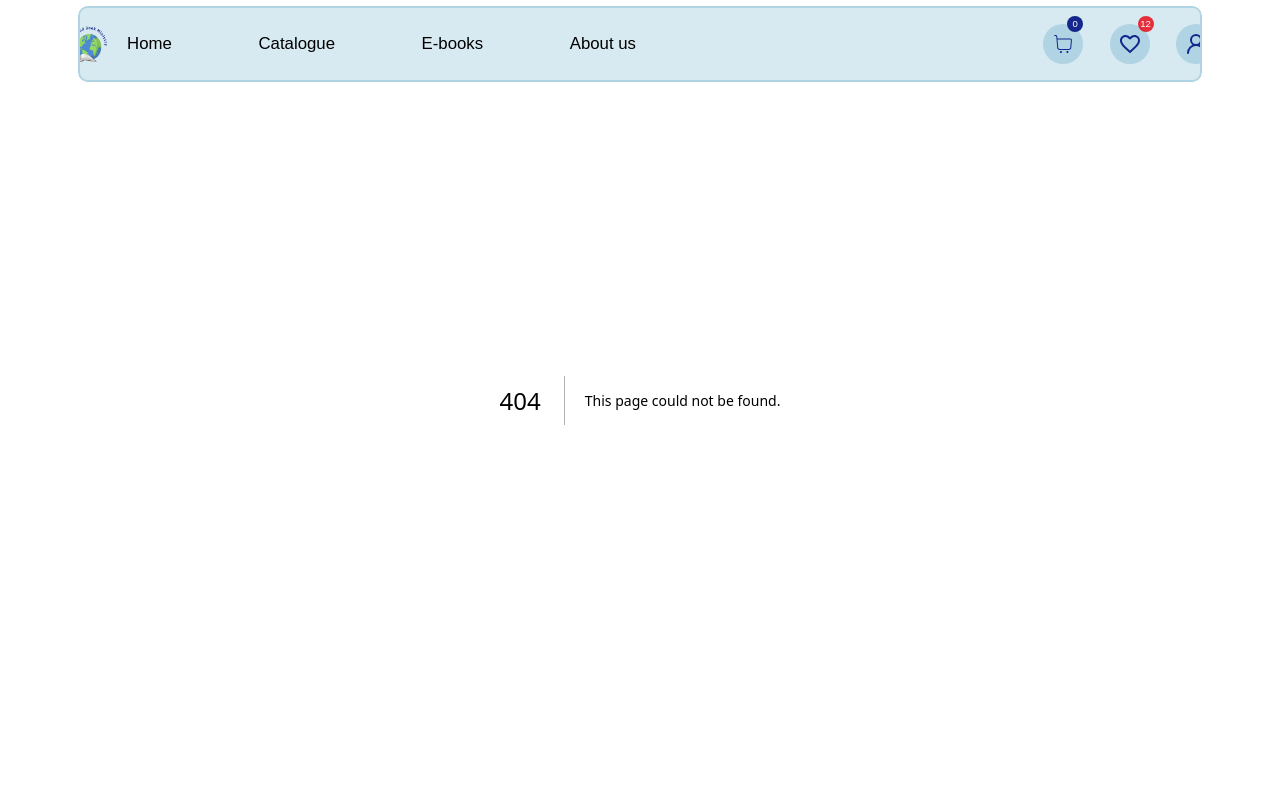
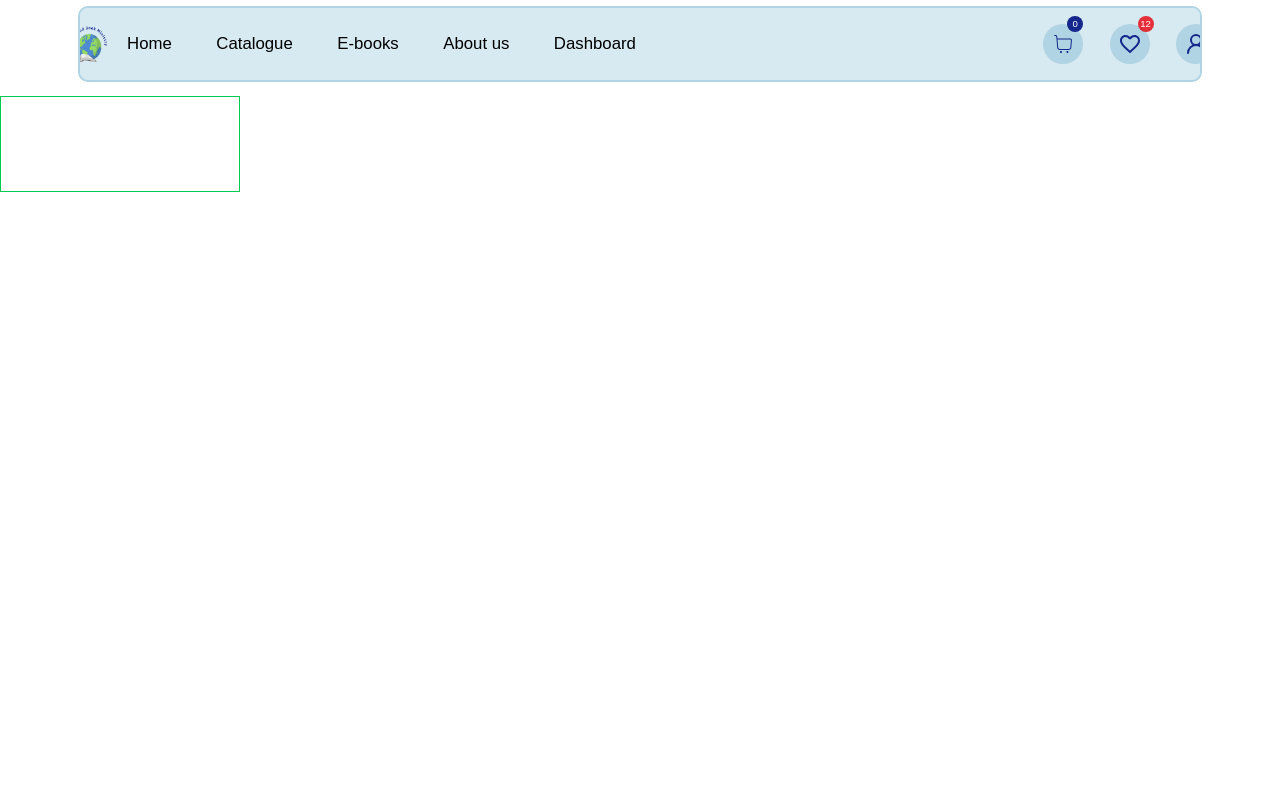
Before and after one commit to AgileMinds48/bible_bookministry-frontend, a Next.js app: page /admin/dashboard in a window 1280 px wide. Before the commit this address had no page. Shown: the top 800 px of the page. Built offline with nearby package versions, Linux system fonts and the light colour scheme.

Commit message:
alter directory

```diff
--- a/app/about/page.tsx
+++ b/app/about/page.tsx
@@ -1,12 +1,9 @@
 import About from '@/components/About/About'
-import { cook } from '@/public'
-import Image from 'next/image'
 import React from 'react'
 
 const page = () => {
   return (
     <section className=' h-screen pt-40 flex flex-col items-center' >
-      <Image src={cook} alt='cooking'/>
       <p className='text-center'> I'm cooking don't worry </p>
       <About/>
     </section>
--- /dev/null
+++ b/app/admin/dashboard/page.tsx
@@ -0,0 +1,10 @@
+import Dashboard from '@/components/Dashboard/Dashboard'
+import React from 'react'
+
+const page = () => {
+  return (
+    <div><Dashboard/></div>
+  )
+}
+
+export default page
--- a/components/About/About.tsx
+++ b/components/About/About.tsx
@@ -2,7 +2,9 @@ import React from 'react'
 
 const About = () => {
   return (
-    <div></div>
+    <div>
+
+    </div>
   )
 }
 
--- /dev/null
+++ b/components/Dashboard/Dashboard.tsx
@@ -0,0 +1,15 @@
+import React from 'react'
+
+const Dashboard = () => {
+  return (
+    <section className='min-h-screen mt-24 pl-'>
+      <div>
+        <div className='h-24 w-60 border border-green-500'>
+
+        </div>
+      </div>
+    </section>
+  )
+}
+
+export default Dashboard
--- a/components/Header.tsx
+++ b/components/Header.tsx
@@ -5,7 +5,6 @@ import Link from "next/link";
 import { usePathname } from "next/navigation";
 import React, { useState } from "react";
 import { CiShoppingCart } from "react-icons/ci";
-import { FaRegUser } from "react-icons/fa";
 import { MdFavoriteBorder } from "react-icons/md";
 import Modal from "./Modal";
 import SignUp from "./Auth/SignUp";
@@ -24,6 +23,7 @@ const Header = () => {
     { label: 'Catalogue', href: '/catalogue' },
     { label: 'E-books', href: '/e-books' },
     { label: 'About us', href: '/about' },
+    { label: 'Dashboard', href: '/dashboard' },
   ];
   //hamburger menu
   const [isExpanded, setIsExpanded] = useState<boolean>(false);
--- a/public/index.ts
+++ b/public/index.ts
@@ -10,7 +10,6 @@ export {default as bk1} from "./Home/bk1.jpg"
 export {default as bk7} from "./Home/bk7.jpg"
 export {default as bk8} from "./Home/bk8.jpg"
 export {default as lcp} from "./Home/lcp.png"
-export {default as cook} from "./About/cook.png"
 export {default as header} from "./catalogue/header.jpg"
 export {default as empty_cart} from "./cart/empty_cart.jpg"
 export {default as google} from "./google.svg"
```
Also changed, not shown: components/Catalog/Filters.tsx (+8 -8 lines).
